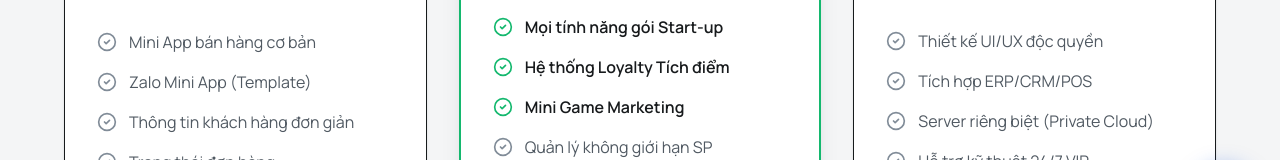
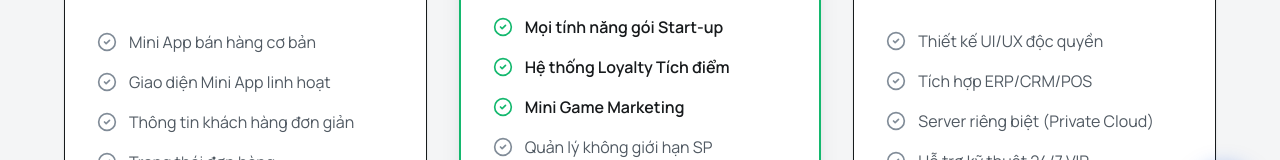
Before and after one commit to Quylk123/website, a Next.js app: page /pricing in a window 1280 px wide. Shown: the part 549-709 px from the top of the page. Built offline with nearby package versions, Linux system fonts and the light colour scheme; grey boxes are pictures that could not be loaded.

Commit message:
feat: change 'Zalo Mini App (Template)' to 'Giao diện Mini App linh hoạt'

```diff
--- a/src/app/pricing/page.tsx
+++ b/src/app/pricing/page.tsx
@@ -29,7 +29,7 @@ export default function PricingPage() {
 
                             <div className="flex-1 space-y-4 mb-8">
                                 <FeatureItem text="Mini App bán hàng cơ bản" />
-                                <FeatureItem text="Zalo Mini App (Template)" />
+                                <FeatureItem text="Giao diện Mini App linh hoạt" />
                                 <FeatureItem text="Thông tin khách hàng đơn giản" />
                                 <FeatureItem text="Trạng thái đơn hàng" />
                                 <FeatureItem text="Quản lý 500 sản phẩm" />
```
